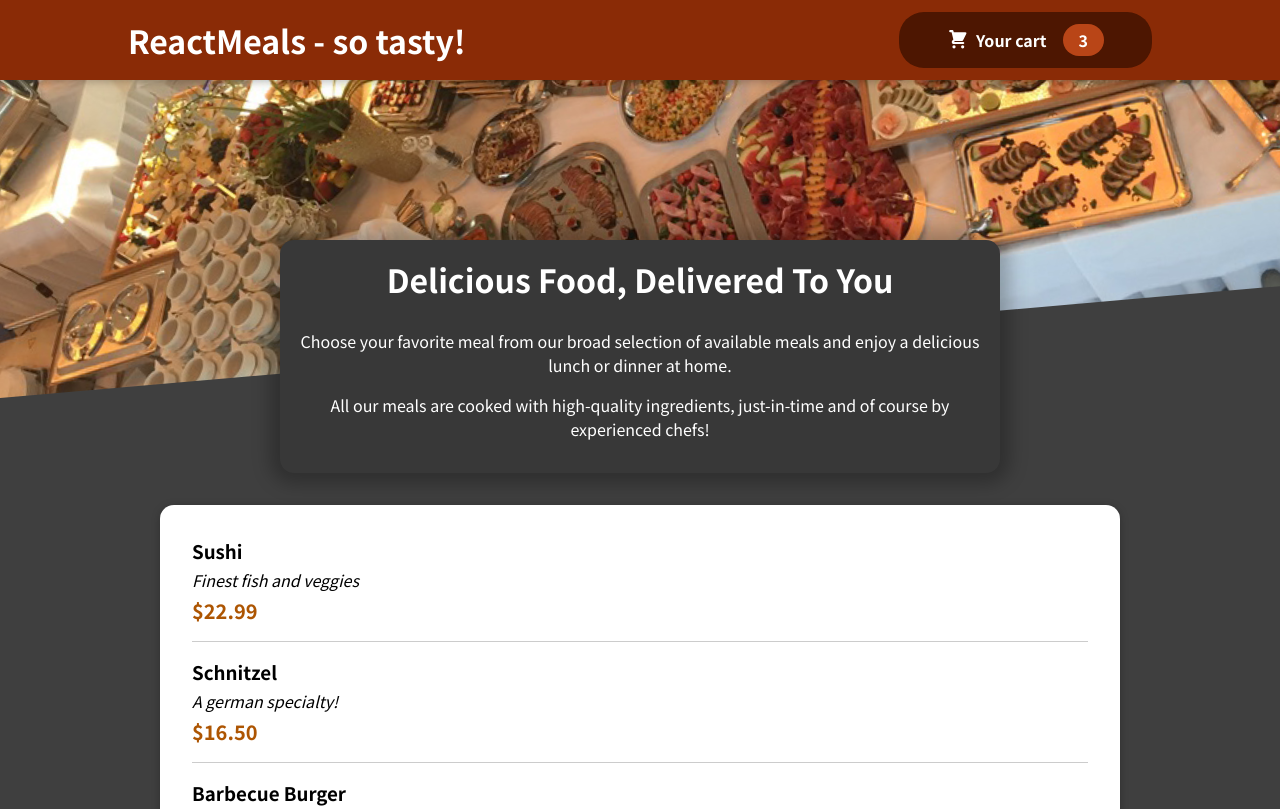
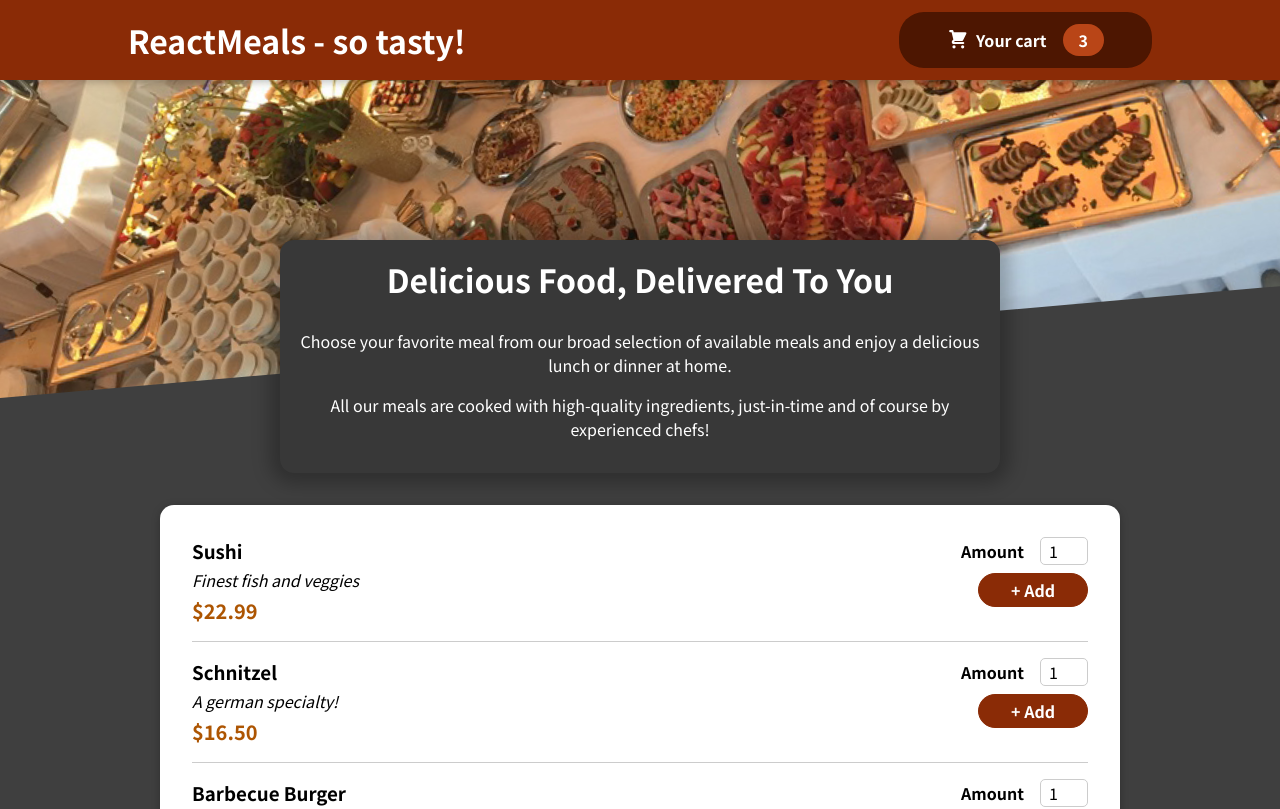
Before and after one commit to NotoriousLie/food_order_app_tut, a React (Create React App) app: page / in a window 1280 px wide. Shown: the top 809 px of the page. Built offline with nearby package versions, Linux system fonts and the light colour scheme.

Commit message:
adding a form

```diff
--- a/src/components/Meals/AvailableMeals.js
+++ b/src/components/Meals/AvailableMeals.js
@@ -34,6 +34,7 @@
 const AvailableMeals = () => {
     const mealsList = DUMMY_MEALS.map(meal =>
         <MealItem
+            id={meal.id}
             key={meal.id}
             name={meal.name}
             description={meal.description}
--- a/src/components/Meals/MealItem/MealItem.js
+++ b/src/components/Meals/MealItem/MealItem.js
@@ -1,4 +1,6 @@
 import React from "react";
+
+import MealItemForm from "./MealItemForm";
 
 import classes from "./MealItem.module.css";
 const MealItem = (props) => {
@@ -11,7 +13,7 @@
                 <div className={classes.price}>{price}</div>
             </div>
             <div>
-
+                <MealItemForm />
             </div>
         </li>
     );
--- /dev/null
+++ b/src/components/Meals/MealItem/MealItemForm.js
@@ -0,0 +1,24 @@
+import React from "react";
+
+import Input from "../../UI/Input";
+
+import classes from "./MealItemForm.module.css";
+const MealItemForm = (props) => {
+    return (
+        <form className={classes.form}>
+            <Input label="Amount"
+                input={{
+                    id: "amount_" + props.id,
+                    type: "number",
+                    min: "1",
+                    max: "5",
+                    step: "1",
+                    defaultValue: "1",
+                }}
+            />
+            <button>+ Add</button>
+        </form>
+    );
+};
+
+export default MealItemForm;
--- /dev/null
+++ b/src/components/Meals/MealItem/MealItemForm.module.css
@@ -0,0 +1,20 @@
+.form {
+    text-align: right;
+  }
+
+  .form button {
+    font: inherit;
+    cursor: pointer;
+    background-color: #8a2b06;
+    border: 1px solid #8a2b06;
+    color: white;
+    padding: 0.25rem 2rem;
+    border-radius: 20px;
+    font-weight: bold;
+  }
+
+  .form button:hover,
+  .form button:active {
+    background-color: #641e03;
+    border-color: #641e03;
+  }
--- /dev/null
+++ b/src/components/UI/Input.js
@@ -0,0 +1,14 @@
+import React from "react";
+
+import classes from "./Input.module.css";
+
+const Input = (props) => {
+    return (
+        <div className={classes.input}>
+            <label htmlFor={props.input.id}>{props.label}</label>
+            <input {...props.input} />
+        </div>
+    );
+};
+
+export default Input;
--- /dev/null
+++ b/src/components/UI/Input.module.css
@@ -0,0 +1,18 @@
+.input {
+    display: flex;
+    align-items: center;
+    margin-bottom: 0.5rem;
+  }
+
+  .input label {
+    font-weight: bold;
+    margin-right: 1rem;
+  }
+
+  .input input {
+    width: 3rem;
+    border-radius: 5px;
+    border: 1px solid #ccc;
+    font: inherit;
+    padding-left: 0.5rem;
+  }
```
